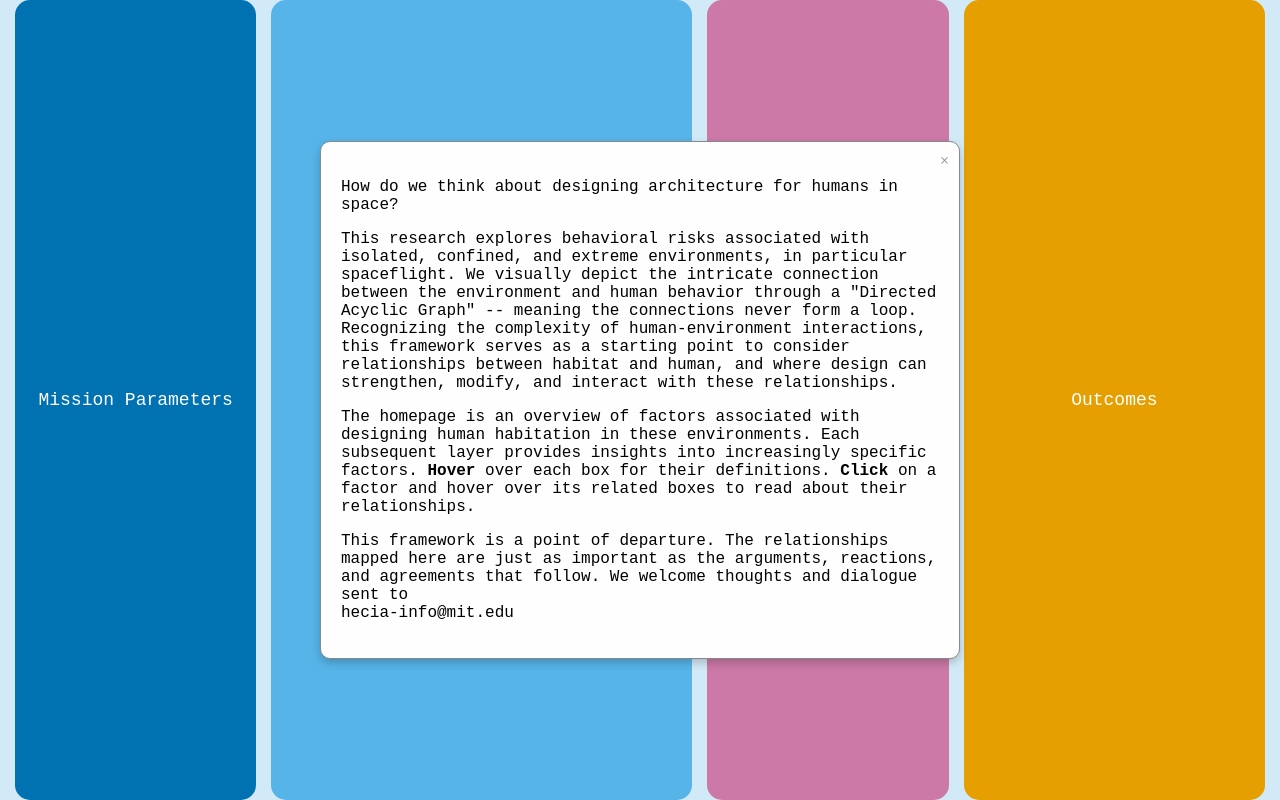
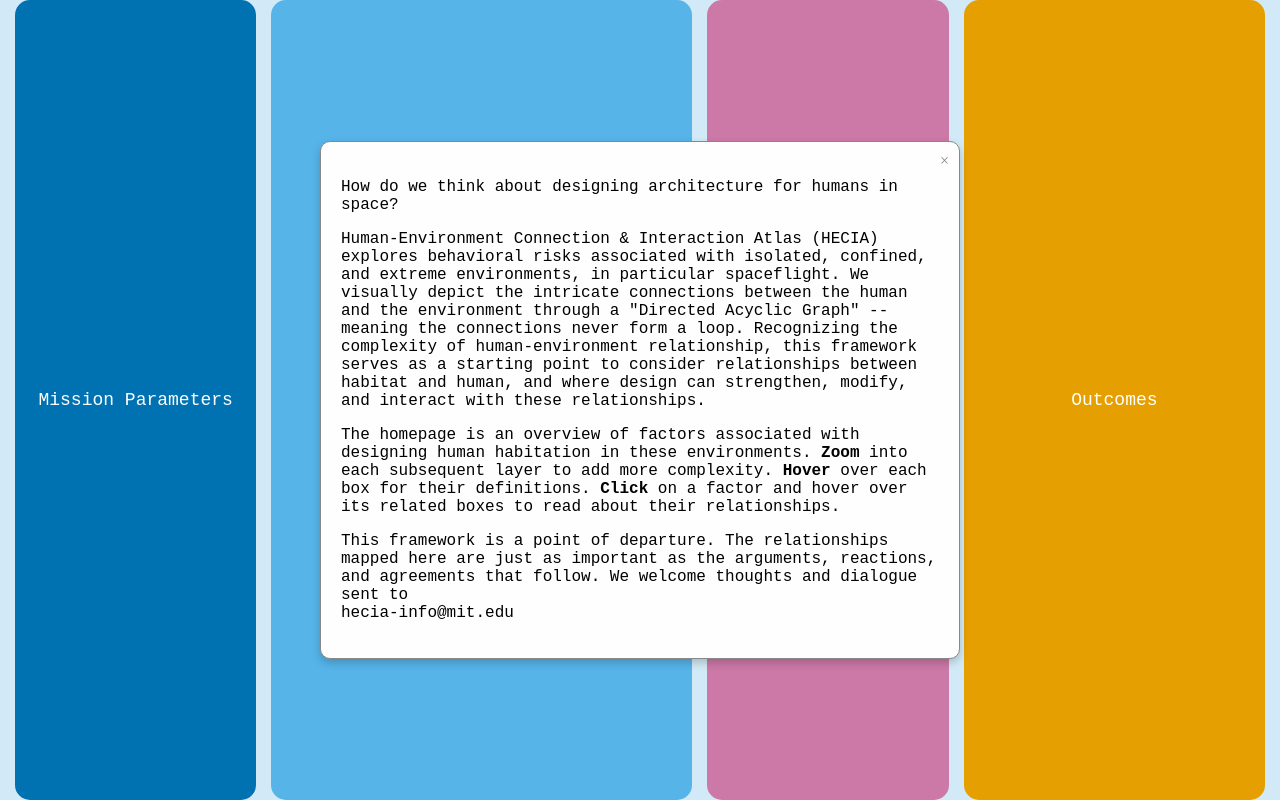
Before and after one commit to kara-chou/spacearch, a plain HTML site: page index.html in a window 1280 px wide. Drawn offline with Linux system fonts and the light colour scheme.

Commit message:
Update index.html
update description

```diff
--- a/index.html
+++ b/index.html
@@ -23,8 +23,8 @@ Displays 5 vertical boxes across the page
             <div class="popup-content">
                 <span class="close" onclick="closePopup()">&times;</span>
                 <p>How do we think about designing architecture for humans in space?</p>
-                <p>This research explores behavioral risks associated with isolated, confined, and extreme environments, in particular spaceflight. We visually depict the intricate connection between the environment and human behavior through a "Directed Acyclic Graph" -- meaning the connections never form a loop. Recognizing the complexity of human-environment interactions, this framework serves as a starting point to consider relationships between habitat and human, and where design can strengthen, modify, and interact with these relationships.</p>
-                <p>The homepage is an overview of factors associated with designing human habitation in these environments. Each subsequent layer provides insights into increasingly specific factors. <strong>Hover</strong> over each box for their definitions. <strong>Click</strong> on a factor and hover over its related boxes to read about their relationships.</p>
+                <p>Human-Environment Connection & Interaction Atlas (HECIA) explores behavioral risks associated with isolated, confined, and extreme environments, in particular spaceflight. We visually depict the intricate connections between the human and the environment through a "Directed Acyclic Graph" -- meaning the connections never form a loop. Recognizing the complexity of human-environment relationship, this framework serves as a starting point to consider relationships between habitat and human, and where design can strengthen, modify, and interact with these relationships.</p>
+                <p>The homepage is an overview of factors associated with designing human habitation in these environments. <strong>Zoom</strong> into each subsequent layer to add more complexity. <strong>Hover</strong> over each box for their definitions. <strong>Click</strong> on a factor and hover over its related boxes to read about their relationships.</p>
                 <p>This framework is a point of departure. The relationships mapped here are just as important as the arguments, reactions, and agreements that follow. We welcome thoughts and dialogue sent to <br> hecia-info@mit.edu </p>
             </div>
         </div>
```
